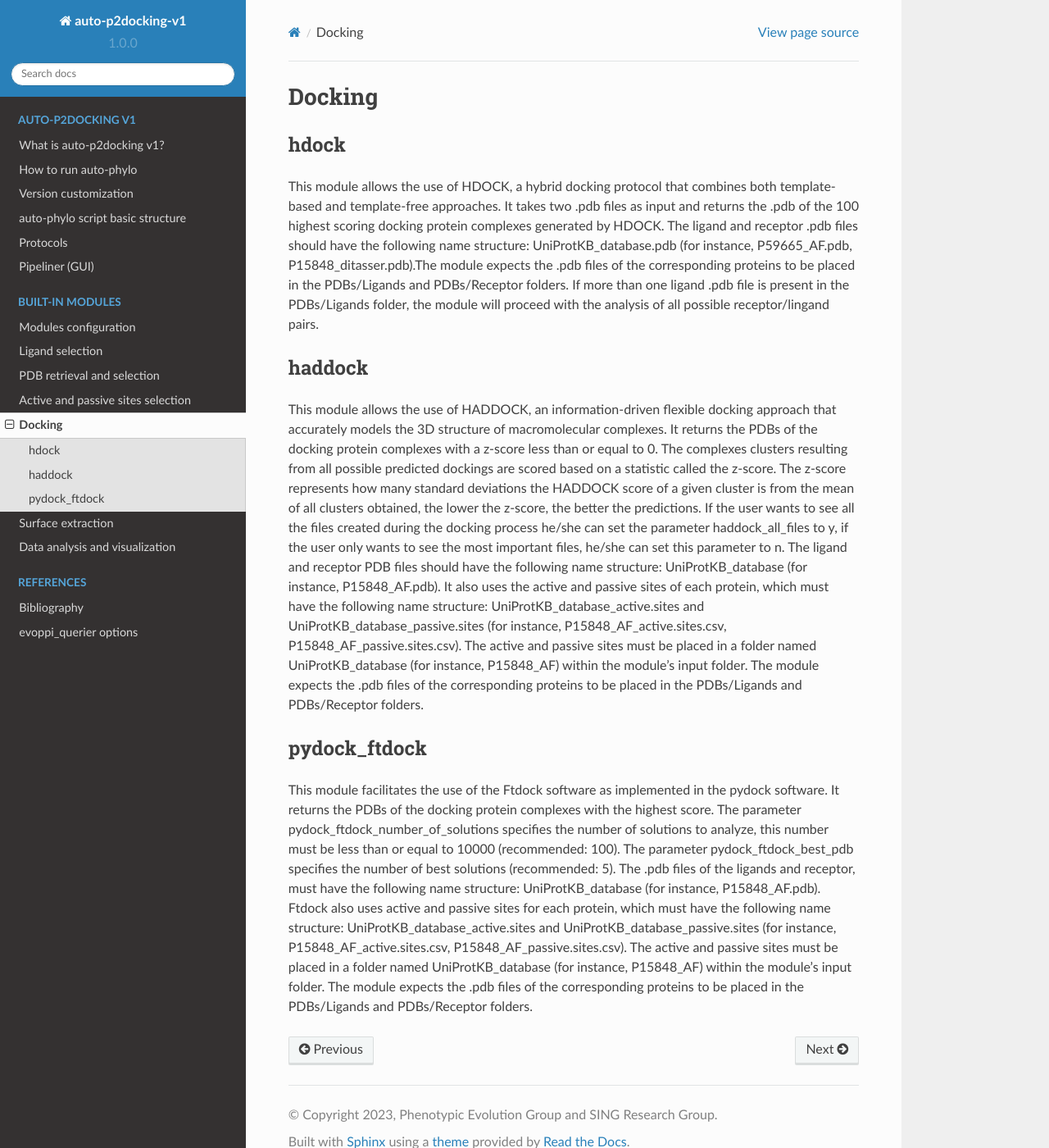
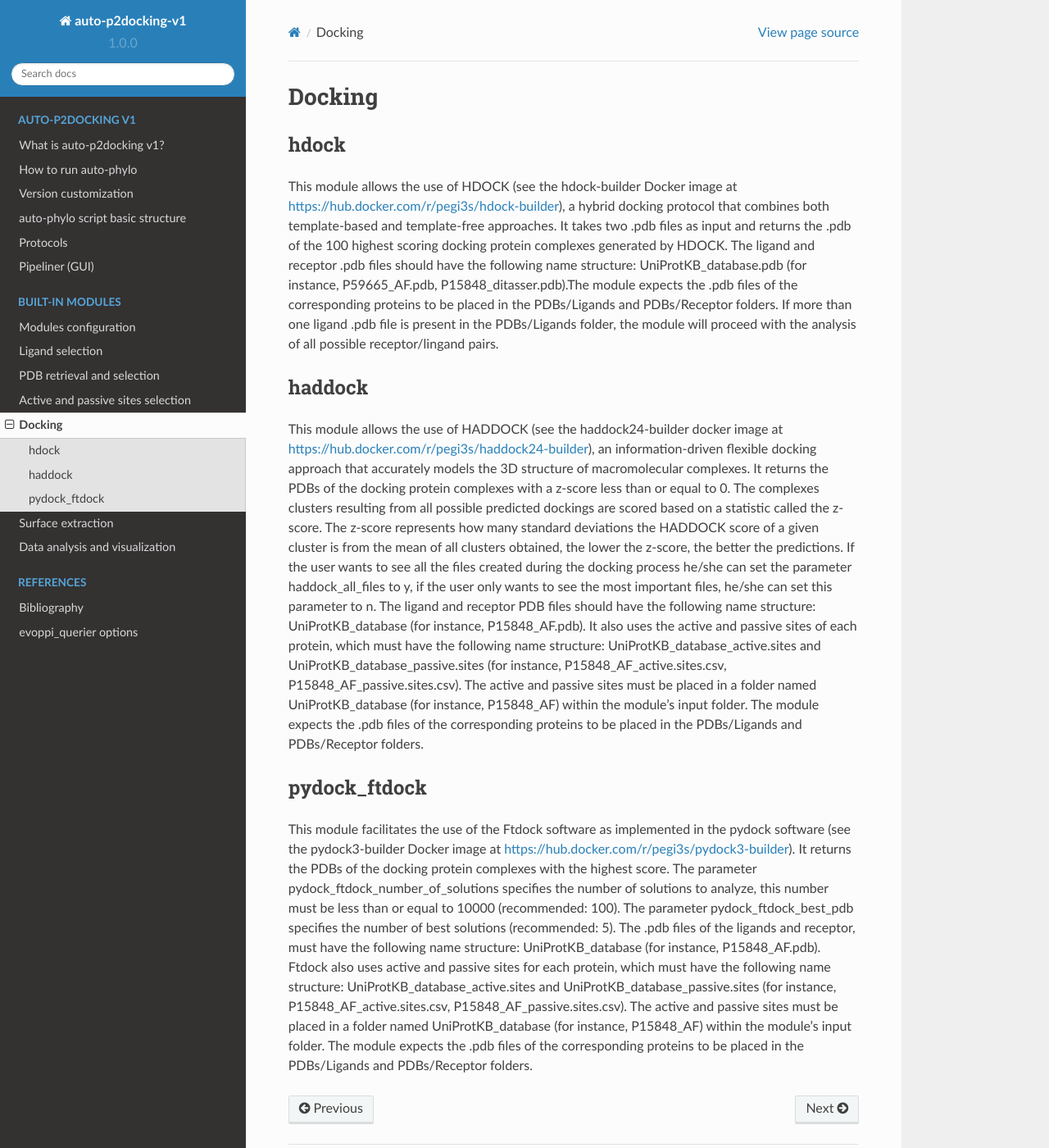
Before and after one commit to pegi3s/auto-p2docking-docs, a Sphinx documentation site: the page built from source/modules_4_docking.rst, in a window 1280 px wide and 1400 px high. Shown: the whole window at 82% size. Built offline with Sphinx 7.4.7 and the Read the Docs theme 2.0.0, drawn with Linux system fonts in a browser that asks for light colours.

Commit message:
Update modules_4_docking.rst

```diff
--- a/source/modules_4_docking.rst
+++ b/source/modules_4_docking.rst
@@ -4,8 +4,7 @@ Docking
 hdock
 --------------
 
-This module allows the use of HDOCK, a hybrid docking protocol that combines both template-based and template-free approaches. It
-takes two .pdb files as input and returns the .pdb of the 100 highest scoring docking protein complexes generated by HDOCK. The
+This module allows the use of HDOCK (see the hdock-builder Docker image at https://hub.docker.com/r/pegi3s/hdock-builder), a hybrid docking protocol that combines both template-based and template-free approaches. It takes two .pdb files as input and returns the .pdb of the 100 highest scoring docking protein complexes generated by HDOCK. The
 ligand and receptor .pdb files should have the following name structure: UniProtKB_database.pdb (for instance, P59665_AF.pdb,
 P15848_ditasser.pdb).The module expects the .pdb files of the corresponding proteins to be placed in the PDBs/Ligands and PDBs/Receptor
 folders. If more than one ligand .pdb file is present in the PDBs/Ligands folder, the module will proceed with the analysis of all possible
@@ -14,7 +13,7 @@ receptor/lingand pairs.
 haddock
 --------
 
-This module allows the use of HADDOCK, an information-driven flexible docking
+This module allows the use of HADDOCK (see the haddock24-builder docker image at https://hub.docker.com/r/pegi3s/haddock24-builder), an information-driven flexible docking
 approach that accurately models the 3D structure of macromolecular complexes. It returns the PDBs of the docking
 protein complexes with a z-score less than or equal to 0. The complexes clusters
 resulting from all possible predicted dockings are scored based on a statistic called the
@@ -34,7 +33,7 @@ proteins to be placed in the PDBs/Ligands and PDBs/Receptor folders.
 pydock_ftdock
 --------
 
-This module facilitates the use of the Ftdock software as implemented in the pydock software. It returns the PDBs of
+This module facilitates the use of the Ftdock software as implemented in the pydock software (see the pydock3-builder Docker image at https://hub.docker.com/r/pegi3s/pydock3-builder). It returns the PDBs of
 the docking protein complexes with the highest score. The parameter pydock_ftdock_number_of_solutions specifies the number of solutions to
 analyze, this number must be less than or equal to 10000 (recommended: 100). The parameter pydock_ftdock_best_pdb specifies the number of best solutions
 (recommended: 5). The .pdb files of the ligands and receptor, must
```
